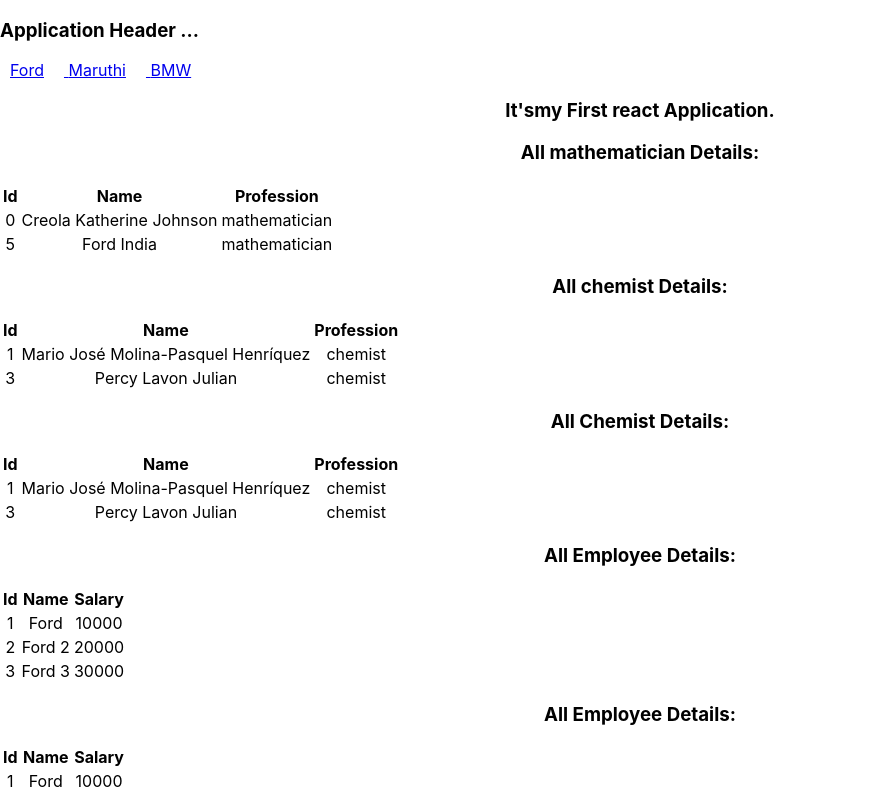
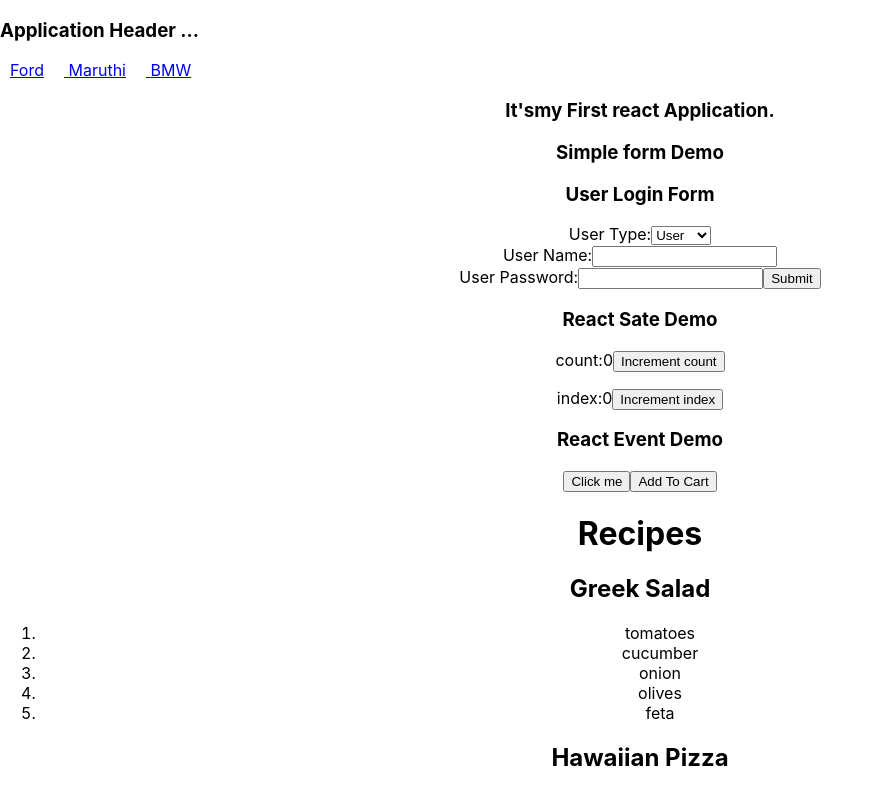
Before and after one commit to sreenath20/ford2024-react-app, a React (Create React App) app: page / in a window 1280 px wide. Shown: the top 793 px of the page, without its empty margins (0-884 px from the left). Built offline with nearby package versions, Linux system fonts and the light colour scheme.

Commit message:
Added react event and state demo

```diff
--- a/src/App.js
+++ b/src/App.js
@@ -1,12 +1,24 @@
 
 import './App.css';
 import Demo from './components/Demo';
+import EventDemo from './components/EventDemo';
+import FormDemo from './components/FormDemo';
+import RecipeList from './components/RecipeList';
+import StateDemo from './components/StateDemo';
 
 function App() {
 
   return (
     <div className="App">
       <h3> It'smy First react Application.</h3>
+
+      <h3>Simple form Demo</h3>
+      <FormDemo />
+      <h3> React Sate Demo</h3>
+      <StateDemo />
+      <h3> React Event Demo</h3>
+      <EventDemo />
+      <RecipeList></RecipeList>
       <Demo></Demo>
     </div>
   );
--- /dev/null
+++ b/src/components/EventDemo.js
@@ -0,0 +1,25 @@
+function Button({ onAddToCart, children }) {
+    return (
+      <button onClick={onAddToCart}>
+        {children}
+      </button>
+    );
+  }
+
+function EventDemo() {
+
+    const clickHandler = (name) => alert("Handle Click event:"+name);
+
+    const addToCartHandler = ()=>{
+        alert("Add Product to cart");
+    }
+    return (
+
+        <>
+            <button onClick={()=>clickHandler("Ford")}>Click me</button>
+            <Button onAddToCart={addToCartHandler}>Add To Cart</Button>
+        </>
+    );
+}
+
+export default EventDemo;
--- /dev/null
+++ b/src/components/FormDemo.js
@@ -0,0 +1,35 @@
+import { useState } from "react";
+
+function FormDemo() {
+
+    let [name, setName] = useState("");
+    let [password, setPassword] = useState("");
+    let [isAdmin, setIsAdmin] = useState(false);
+
+    const handleSubmit = (e) => {
+        e.preventDefault();
+        console.log(name);
+        console.log(password);
+        console.log(isAdmin);
+    };
+    return (
+        <>
+            <h3>User Login Form</h3>
+            <form onSubmit={handleSubmit}>
+                User Type:
+                <select value={isAdmin} onChange={e => setIsAdmin(e.target.value)}>
+                    <option value="true">Admin</option>
+                    <option value="false">User</option>
+                </select>
+                <br />
+                User Name:
+                <input type="text" value={name} onChange={e => setName(e.target.value)}></input>
+                <br />
+                User Password:
+                <input type="text" value={password} onChange={e => setPassword(e.target.value)}></input>
+                <button type="submit">Submit</button>
+            </form>
+        </>
+    );
+}
+export default FormDemo;
--- /dev/null
+++ b/src/components/RecipeList.js
@@ -0,0 +1,25 @@
+import { recipes } from '../resources/data.js'
+
+function ItemList({ingredients}){
+  return(
+    <ol>
+    {ingredients.map((ing,index)=><li key={index}>{ing}</li>)}
+    </ol>
+  );
+}
+export default function RecipeList() {
+    console.log(recipes);
+
+  return (
+    <div>
+      <h1>Recipes</h1>
+      {
+        recipes.map((recipe,index)=>
+          <>
+            <h2>{recipe.name}</h2>
+            <ItemList key={index} ingredients = {recipe.ingredients}></ItemList>
+          </>)
+      }
+    </div>
+  );
+}
--- /dev/null
+++ b/src/components/StateDemo.js
@@ -0,0 +1,33 @@
+import { useState } from "react";
+
+
+function StateDemo() {
+
+    let [index, setIndex] = useState(0);
+
+    let count = 0;
+
+    const handleCount = () => {
+        count++;
+        console.log("count:" + count);
+    }
+    const handleIncrementIndex = () => {
+        setIndex(index => index + 1);
+        console.log("index" + index);
+    }
+    return (
+        <>
+            <p>
+                count:{count}
+                <button onClick={handleCount}>Increment count</button>
+            </p>
+            <p>
+                index:{index}
+                <button onClick={handleIncrementIndex}>Increment index</button>
+            </p>
+
+        </>
+    );
+}
+
+export default StateDemo;
--- /dev/null
+++ b/src/resources/data.js
@@ -0,0 +1,13 @@
+export const recipes = [{
+  id: 'greek-salad',
+  name: 'Greek Salad',
+  ingredients: ['tomatoes', 'cucumber', 'onion', 'olives', 'feta']
+}, {
+  id: 'hawaiian-pizza',
+  name: 'Hawaiian Pizza',
+  ingredients: ['pizza crust', 'pizza sauce', 'mozzarella', 'ham', 'pineapple']
+}, {
+  id: 'hummus',
+  name: 'Hummus',
+  ingredients: ['chickpeas', 'olive oil', 'garlic cloves', 'lemon', 'tahini']
+}];
```
